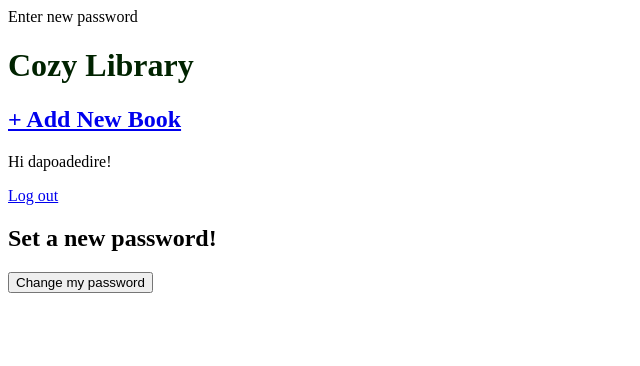
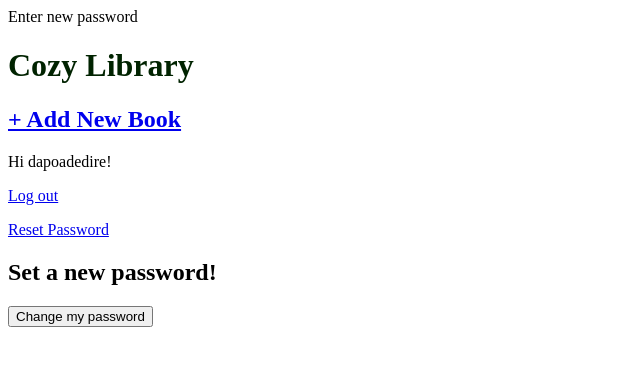
Before and after one commit to DEV-RAPHAEL/cozylibrary, a Django app: page /accounts/reset/1/1/ in a window 1280 px wide. Shown: the top 366 px of the page, without its empty margins (0-640 px from the left). Run offline with Django 4.2, Linux system fonts and the light colour scheme; a user stored in the database is signed in.

Commit message:
Added pasword reset link to templates

```diff
--- a/cozyproject/settings.py
+++ b/cozyproject/settings.py
@@ -140,6 +140,7 @@ LOGOUT_REDIRECT_URL = 'home'
 
 
 EMAIL_BACKEND = 'django.core.mail.backends.console.EmailBackend'
+EMAIL_FILE_PATH = BASE_DIR / "sent_emails"
 # EMAIL_HOST = os.environ['EMAIL_HOST']
 # EMAIL_HOST_USER = os.environ['EMAIL_HOST_USER']
 # EMAIL_HOST_PASSWORD = os.environ['EMAIL_HOST_PASSWORD']
--- a/templates/base.html
+++ b/templates/base.html
@@ -21,6 +21,7 @@
             {% if user.is_authenticated %}
                 <p>Hi {{ user.username }}!</p>
                 <p><a href="{% url 'logout' %}">Log out</a></p>
+                <p><a href="{% url 'password_reset' %}">Reset Password</a></p>
             {% else %}
                 <p>You are not logged in.</p>
                 <a href="{% url 'login' %}">Log In</a>
--- a/templates/registration/login.html
+++ b/templates/registration/login.html
@@ -10,6 +10,7 @@
         {{ form.as_p }}
         <button type="submit">Log In</button>
     </form>
+    <p><a href="{% url 'password_reset' %}">Reset Password</a></p>
 
 </div>
 
```
Also changed, not shown: cozyproject/urls.py (+10 -0 lines), db.sqlite3.
